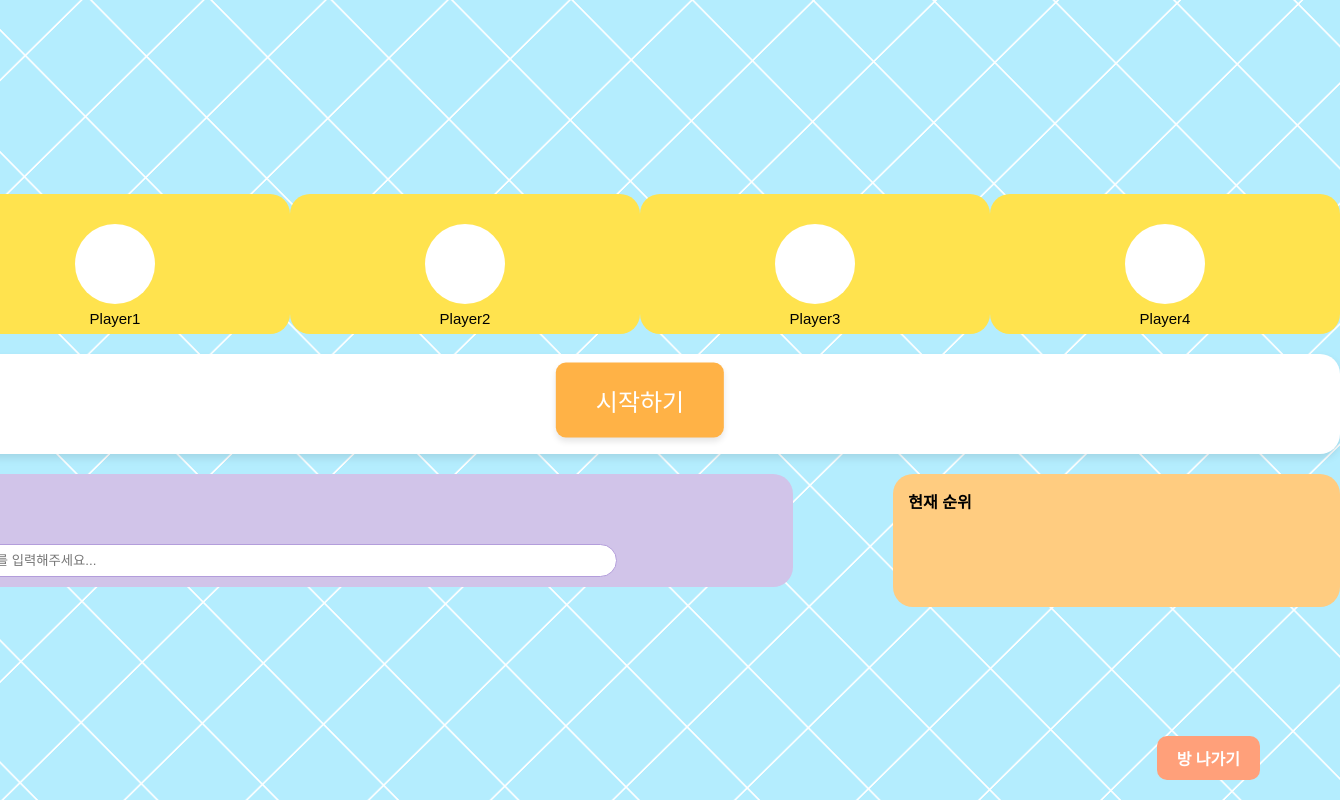
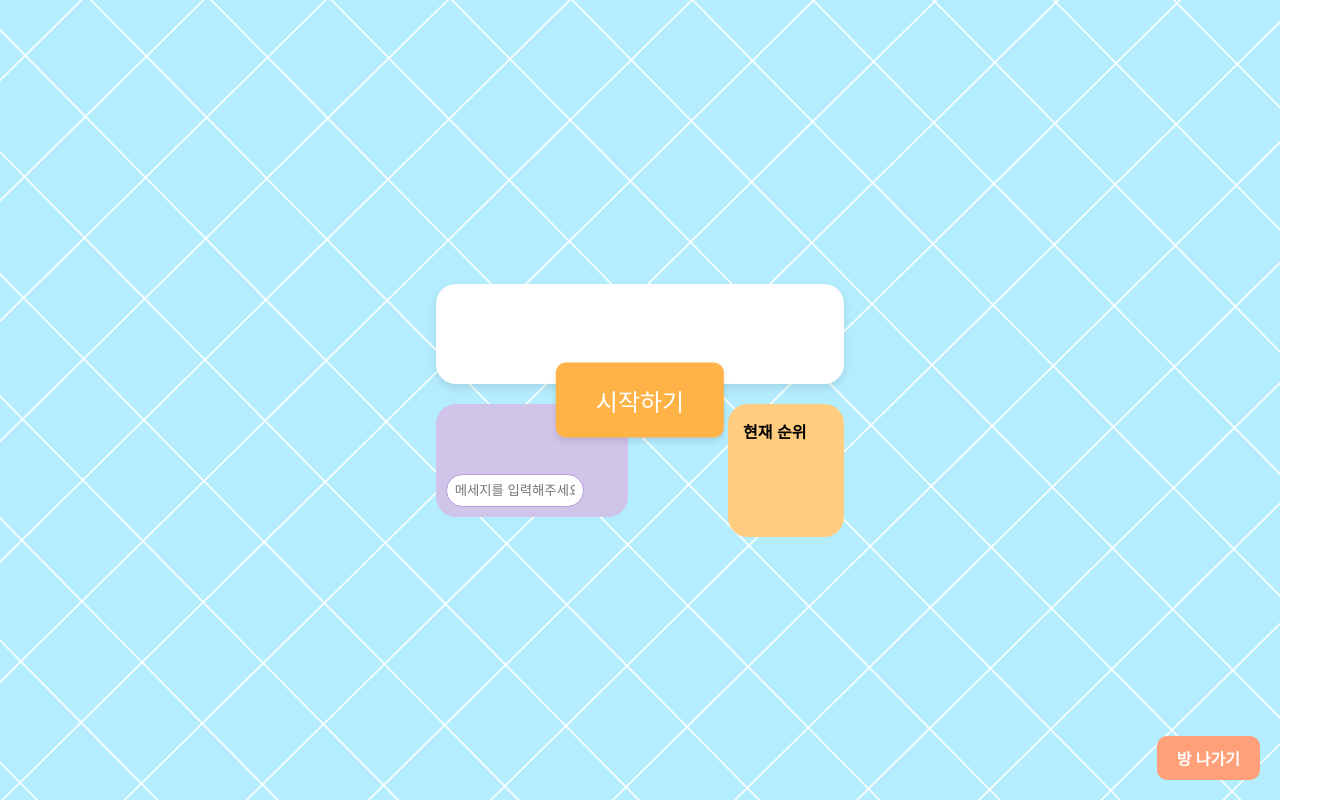
Before and after one commit to kw-ic-web/24-team-quizteam, a website: page CatchEnglish/views/gameRoom.html in a window 1280 px wide. Shown: the whole page, 1340 px wide, since content can reach past the window. Drawn offline with nearby package versions, Linux system fonts and the light colour scheme; no server answers.

Commit message:
일단 css랑 html만

```diff
--- a/CatchEnglish/public/stylesheets/gameRoom.css
+++ b/CatchEnglish/public/stylesheets/gameRoom.css
@@ -30,6 +30,8 @@ body {
     flex-direction: column;
     color: #000000;
     position: relative;
+    margin-right: 2px;
+    margin-left: 2px;
 }
 
 .player-image {
--- a/CatchEnglish/views/gameRoom.html
+++ b/CatchEnglish/views/gameRoom.html
@@ -9,23 +9,9 @@
 </head>
 <body>
   <div class="container">
+    <!-- 플레이어 영역 -->
     <div class="players">
-      <div class="player">
-        <img src="/images/character_no.png" alt="Player 1" class="player-image">
-        <div class="player-name">Player1</div>
-      </div>
-      <div class="player">
-        <img src="/images/character_no.png" alt="Player 2" class="player-image">
-        <div class="player-name">Player2</div>
-      </div>
-      <div class="player">
-        <img src="/images/character_no.png" alt="Player 3" class="player-image">
-        <div class="player-name">Player3</div>
-      </div>
-      <div class="player">
-        <img src="/images/character_no.png" alt="Player 4" class="player-image">
-        <div class="player-name">Player4</div>
-      </div>
+      <!-- 플레이어 슬롯이 동적으로 추가됩니다 -->
     </div>
 
     <div class="question-container">
```
